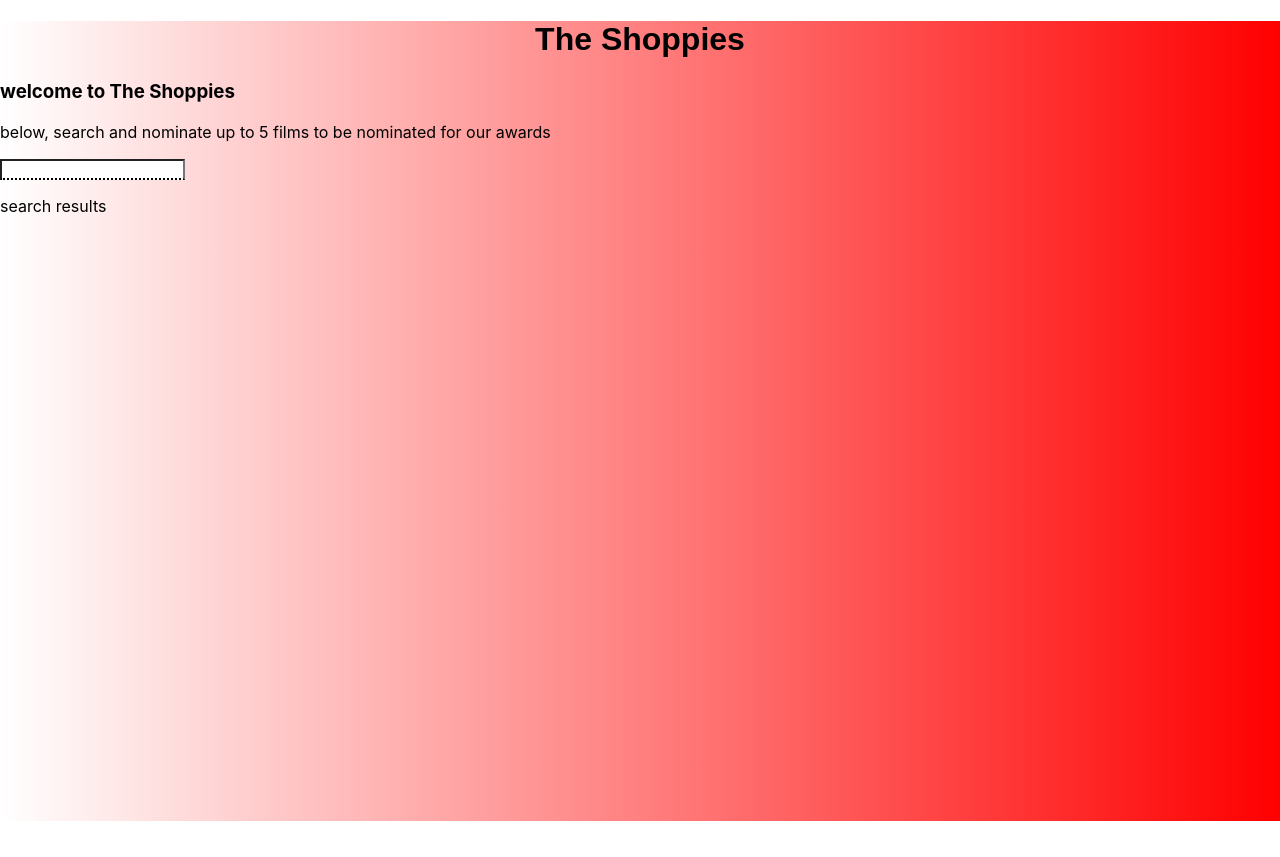
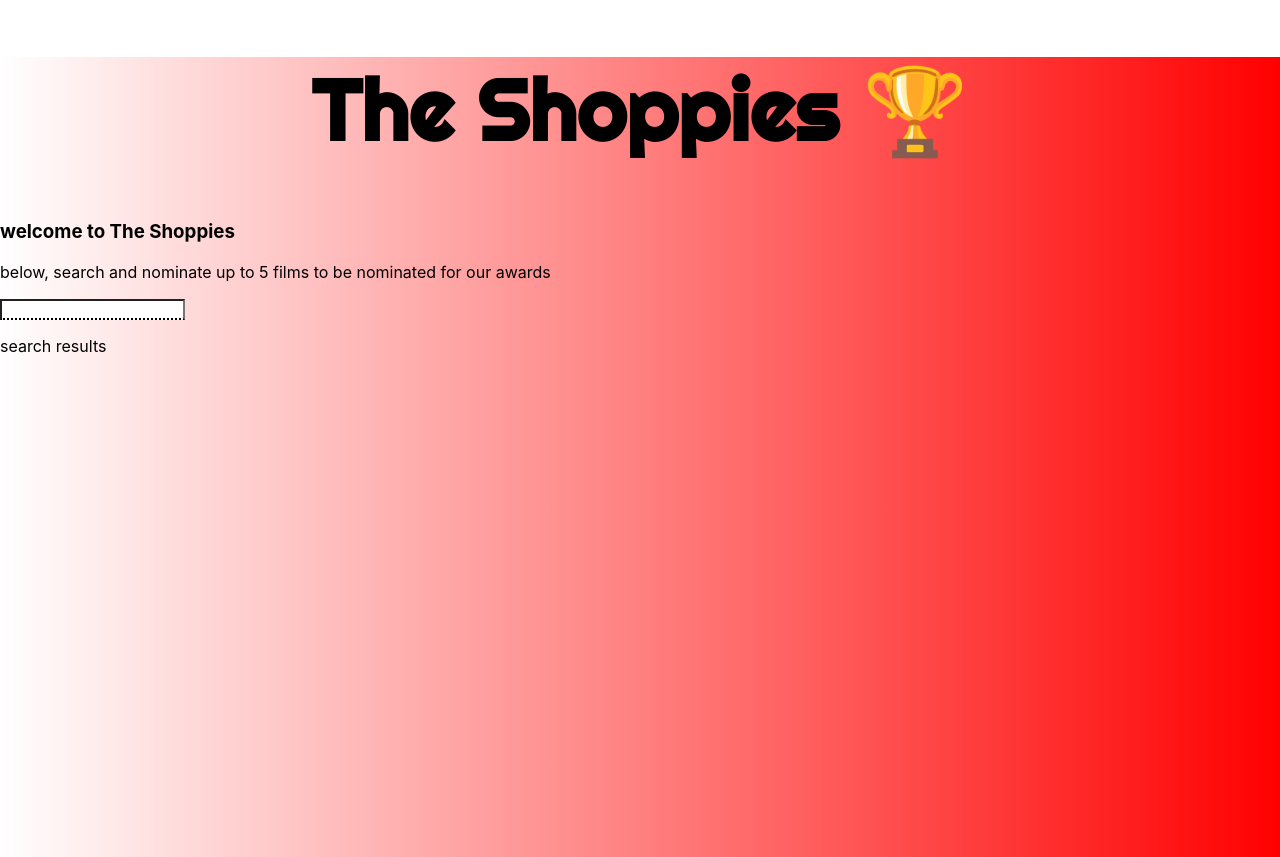
Before and after one commit to saracemal/shopify-mini-project-, a React (Create React App) app: page / in a window 1280 px wide. Before the commit the page ends 821 px from the top, so only its background shows below. Built offline with nearby package versions, Linux system fonts and the light colour scheme.

Commit message:
main components complete

```diff
--- a/public/index.html
+++ b/public/index.html
@@ -4,7 +4,7 @@
     <meta charset="utf-8" />
     <link rel="icon" href="%PUBLIC_URL%/favicon.ico" />
     <link rel="preconnect" href="https://fonts.gstatic.com">
-    <link href="https://fonts.googleapis.com/css2?family=Righteous:wght@300&display=swap" rel="stylesheet">
+    <link href="https://fonts.googleapis.com/css2?family=Righteous&display=swap" rel="stylesheet">
     <meta name="viewport" content="width=device-width, initial-scale=1" />
     <meta name="theme-color" content="#000000" />
     <meta
--- a/src/Title.js
+++ b/src/Title.js
@@ -5,7 +5,7 @@
 function Title() {
     return (
         <Container>
-            <H1>The Shoppies  </H1>
+            <H1>The Shoppies 🏆 </H1>
         </Container>
     )
 };
@@ -13,9 +13,27 @@
 export default Title;
 
 const H1 = styled.h1`
+    font-size: 85px;
     text-align: center;
     font-family: 'Righteous', sans-serif;
 `
 
 const Container = styled.div`
 `
+
+// const rotate = keyframes`
+//   from {
+//     transform: rotate(0deg);
+//   }
+//   to {
+//     transform: rotate(360deg);
+//   }
+// `;
+
+// // Here we create a component that will rotate everything we pass in over two seconds
+// const Rotate = styled.div`
+//   display: inline-block;
+//   animation: ${rotate} 2s linear infinite;
+//   padding: 2rem 1rem;
+//   font-size: 1.2rem;
+// `;
```
